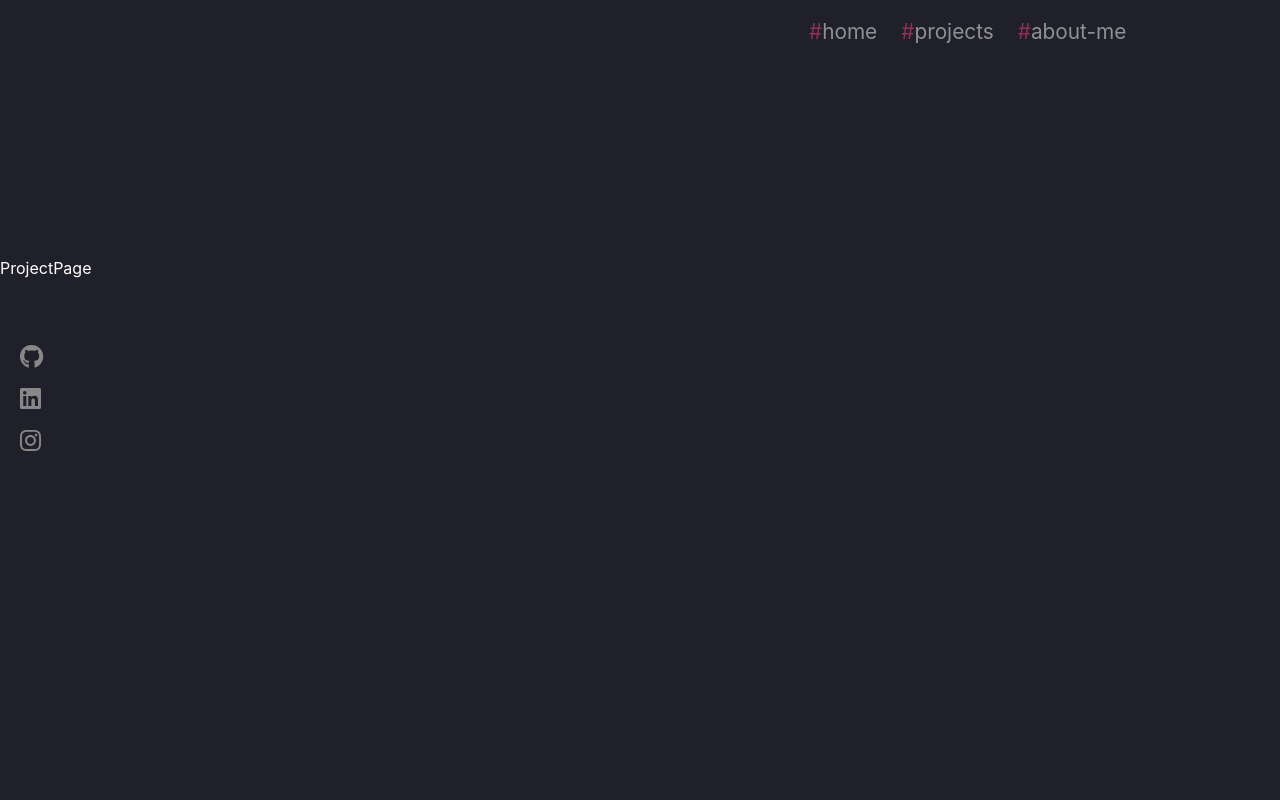
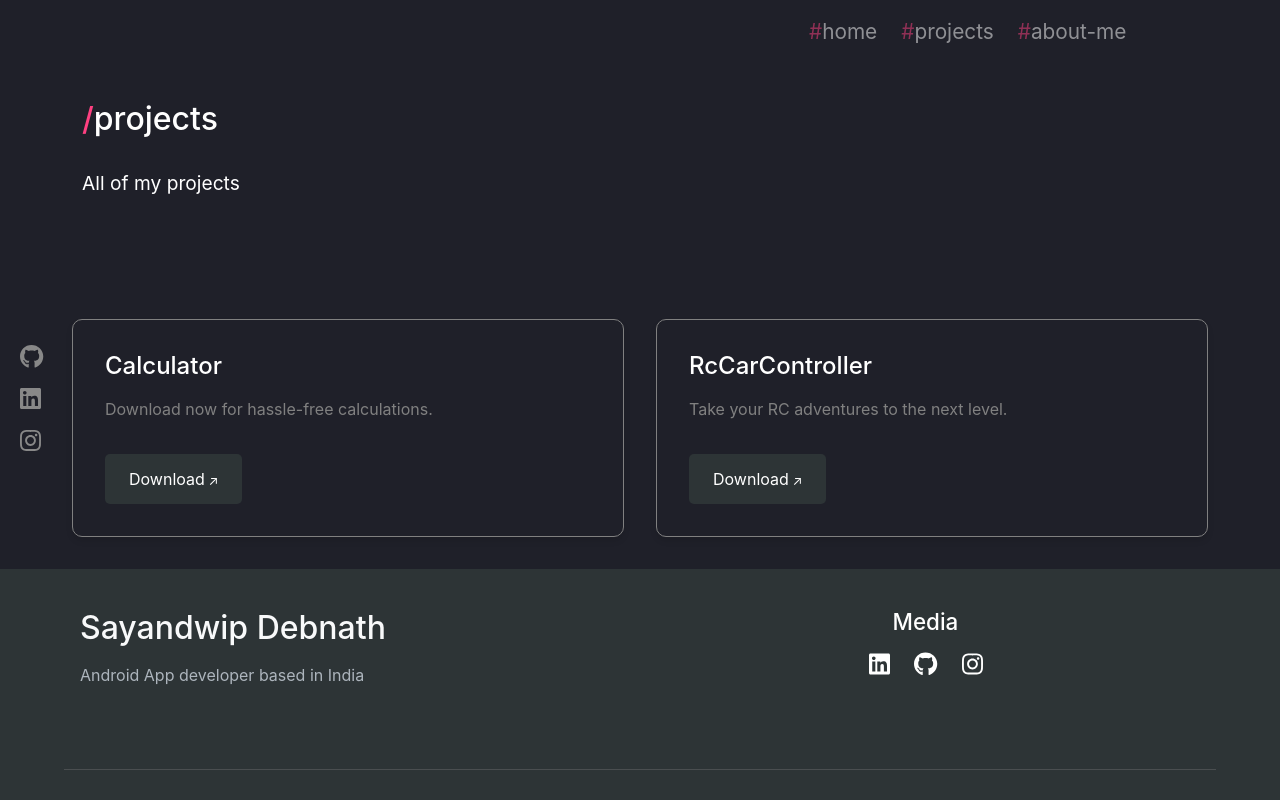
Before and after one commit to Shubhojit-dey/Sayandwip_Portfolio, a React (Vite) app in the folder frontend/: page /projects in a window 1280 px wide. Shown: the top 800 px of the page. Built offline with nearby package versions, Linux system fonts and the light colour scheme.

Commit message:
project section work

```diff
--- a/frontend/src/landing/Home/Hero.jsx
+++ b/frontend/src/landing/Home/Hero.jsx
@@ -17,7 +17,7 @@ export default function Hero() {
       {/* Text Section */}
       <div className="hero-text">
         <h1>
-        Hi I'm Sayandwip an <span className="highlight">android app</span>{" "}
+        Hi I'm Sayandwip, an <span className="highlight">Android app</span>{" "}
           developer
         </h1>
         <p>He architects Android ecosystems where scalability bridges functionality and flair.</p>
--- /dev/null
+++ b/frontend/src/landing/Projects/Cards.jsx
@@ -0,0 +1,56 @@
+// components/Cards.jsx
+import { Link } from 'react-router-dom';
+import styles from '../Styles/Cards.module.css';
+
+const Cards = () => {
+  const cardData = [
+    {
+      title: "Calculator",
+      description: "Download now for hassle-free calculations.",
+      btnText: "Download",
+      link: "https://www.upload-apk.com/en/bandvZw4wHTmVGo" // Internal route
+    },
+    {
+      title: "RcCarController",
+      description: "Take your RC adventures to the next level.",
+      btnText: "Download",
+      link: "https://www.upload-apk.com/en/nIYp2BUGisyR2Ad" // Internal route
+    },
+    // {
+    //   title: "UI/UX Design",
+    //   description: "Creating beautiful and user-friendly interfaces that engage users.",
+    //   btnText: "See Designs",
+    //   link: "https://external-portfolio.com" // External URL
+    // }
+  ];
+
+  return (
+    <div className={styles.cardContainer}>
+      {cardData.map((card, index) => (
+        <div key={index} className={styles.card}>
+          <h3 className={styles.cardTitle}>{card.title}</h3>
+          <p className={styles.cardDescription}>{card.description}</p>
+
+          {card.link.startsWith('http') ? (
+            // External link
+            <a
+              href={card.link}
+              className={styles.cardButton}
+              target="_blank"
+              rel="noopener noreferrer"
+            >
+              {card.btnText}
+            </a>
+          ) : (
+            // Internal link
+            <Link to={card.link} className={styles.cardButton}>
+              {card.btnText}
+            </Link>
+          )}
+        </div>
+      ))}
+    </div>
+  );
+};
+
+export default Cards;
--- /dev/null
+++ b/frontend/src/landing/Projects/Hero.jsx
@@ -0,0 +1,26 @@
+export default function Hero() {
+  return (
+    <div style={{ marginTop: "100px" }} className="container">
+      <div className="row">
+        <div className="col">
+          <h2>
+            <span style={{ color: "#ff4081" }}>/</span>projects
+          </h2>
+          <div className="row">
+            <div className="col">
+              <p
+                style={{
+                  marginTop: "2%",
+                  fontSize: "1.2rem",
+                  marginBottom: "8%",
+                }}
+              >
+                All of my projects
+              </p>
+            </div>
+          </div>
+        </div>
+      </div>
+    </div>
+  );
+}
--- a/frontend/src/landing/Projects/ProjectPage.jsx
+++ b/frontend/src/landing/Projects/ProjectPage.jsx
@@ -1,6 +1,10 @@
-
+import Hero from "./Hero";
+import Cards from "./Cards";
 export default function ProjectPage() {
   return (
-    <div style={{height:"100vh", width:"100vh", marginTop:"20%"}}>ProjectPage</div>
-  )
+   <>
+   <Hero/>
+   <Cards/>
+   </>
+  );
 }
--- /dev/null
+++ b/frontend/src/landing/Styles/Cards.module.css
@@ -0,0 +1,69 @@
+/* components/Cards.module.css */
+.cardContainer {
+  display: grid;
+  grid-template-columns: repeat(auto-fit, minmax(300px, 1fr));
+  gap: 2rem;
+  padding: 2rem;
+  max-width: 1200px;
+  margin: 0 auto;
+}
+
+.card {
+  background: #1f2029;
+  border-radius: 10px;
+  padding: 2rem;
+  border: 1px solid gray;
+  box-shadow: 0 4px 6px rgba(0, 0, 0, 0.1);
+  transition: all 0.3s cubic-bezier(0.4, 0, 0.2, 1);
+  cursor: pointer;
+  display: flex;
+  flex-direction: column;
+  gap: 1rem;
+}
+
+.card:hover {
+  transform: translateY(-5px);
+  box-shadow: 0 8px 15px rgba(0, 0, 0, 0.2);
+}
+
+.cardTitle {
+  font-size: 1.5rem;
+  color: white;
+  margin: 0;
+}
+
+.cardDescription {
+  color: gray;
+  line-height: 1.6;
+  flex-grow: 1;
+}
+
+.cardButton {
+  align-self: flex-start;
+  background: #2d3436;
+  color: white;
+  padding: 0.8rem 1.5rem;
+  border: none;
+  border-radius: 5px;
+  cursor: pointer;
+  transition: background 0.3s ease;
+  text-decoration: none;
+  text-align: center;
+  display: inline-block;
+}
+
+.cardButton[target="_blank"]::after {
+    content: " ↗";
+    font-size: 0.8em;
+  }
+
+.cardButton:hover {
+    background: #ff4081;
+}
+
+@media (max-width: 768px) {
+  .cardContainer {
+    grid-template-columns: 1fr;
+    padding: 1rem;
+  }
+}
```
